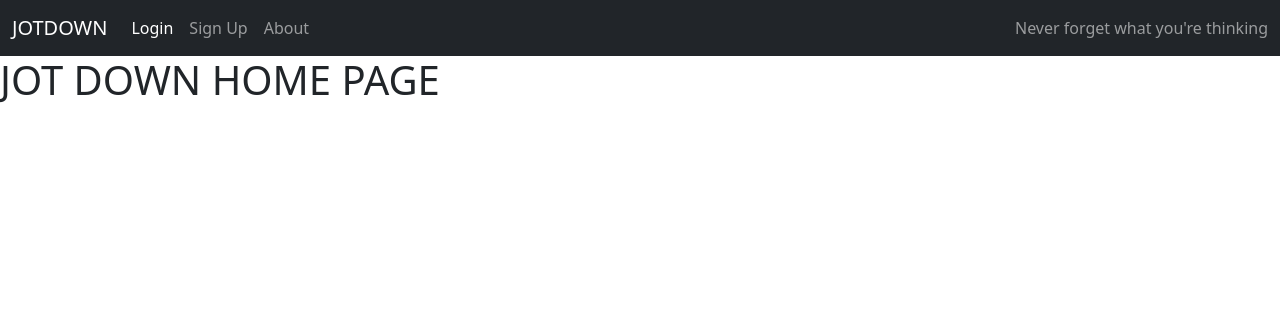
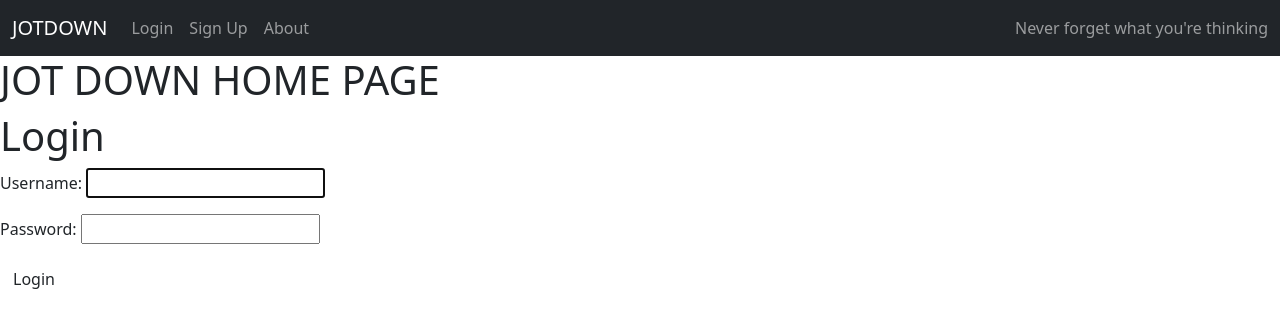
Before and after one commit to PPT87/jot_down, a Django app: page / in a window 1280 px wide. Shown: the top 328 px of the page. Run offline with Django 3.2, Linux system fonts and the light colour scheme.

Commit message:
update nav bar route and create user login and user signup

```diff
--- a/jot_down/settings.py
+++ b/jot_down/settings.py
@@ -119,6 +119,8 @@ USE_TZ = True
 # https://docs.djangoproject.com/en/3.2/howto/static-files/
 
 STATIC_URL = '/static/'
+LOGIN_REDIRECT_URL = 'jots_index'
+LOGOUT_REDIRECT_URL = 'home'
 
 # Default primary key field type
 # https://docs.djangoproject.com/en/3.2/ref/settings/#default-auto-field
--- a/jot_down/urls.py
+++ b/jot_down/urls.py
@@ -19,4 +19,5 @@ from django.urls import path, include
 urlpatterns = [
     path('admin/', admin.site.urls),
     path('', include('main_app.urls')),
+    path('accounts/', include('django.contrib.auth.urls')),
 ]
--- a/main_app/models.py
+++ b/main_app/models.py
@@ -1,5 +1,6 @@
 from django.db import models
 from django.contrib.auth.models import User
+
 
 
 
--- a/main_app/templates/home.html
+++ b/main_app/templates/home.html
@@ -3,5 +3,16 @@
 {% block content %}
 
 <h1>JOT DOWN HOME PAGE</h1>
+{% if not user.is_authenticated %}
+<section>
+  <form action="{% url 'home' %}" method="post" class="login">
+    <h1>Login</h1>
+    {% csrf_token %}
+    {{ form.as_p }}
+    <input type="hidden" name="next" value="{{ next }}">
+    <button type="submit" class="btn submit">Login</button>
+  </form>
+</section>
+{% endif %}
 
 {% endblock %}
--- a/main_app/templates/navbar.html
+++ b/main_app/templates/navbar.html
@@ -1,20 +1,29 @@
 <nav class="navbar navbar-expand-lg navbar-dark bg-dark">
   <div class="container-fluid">
-    <a class="navbar-brand" href="/">JOTDOWN</a>
+    <a class="navbar-brand" href="{% url 'jots_index' %}">JOTDOWN</a>
     <button class="navbar-toggler" type="button" data-bs-toggle="collapse" data-bs-target="#navbarText" aria-controls="navbarText" aria-expanded="false" aria-label="Toggle navigation">
       <span class="navbar-toggler-icon"></span>
     </button>
     <div class="collapse navbar-collapse" id="navbarText">
       <ul class="navbar-nav me-auto mb-2 mb-lg-0">
+        {% if user.is_authenticated %}
         <li class="nav-item">
-          <a class="nav-link active" aria-current="page" href="">Login</a>
+          <a class="nav-link active" aria-current="page" href="{% url 'about'%}">About</a>
         </li>
         <li class="nav-item">
-          <a class="nav-link" href="#">Sign Up</a>
+          <a class="nav-link active" aria-current="page" href="{% url 'logout' %}">Logout</a>
+        </li>
+        {% else %}
+        <li class="nav-item">
+          <a class="nav-link" href="{% url 'home' %}">Login</a>
         </li>
         <li class="nav-item">
-          <a class="nav-link" href="#">About</a>
+          <a class="nav-link" href="{% url 'signup'%}">Sign Up</a>
         </li>
+        <li class="nav-item">
+          <a class="nav-link" href="{% url 'about' %}">About</a>
+        </li>
+        {% endif %}
       </ul>
       <span class="navbar-text">
         Never forget what you're thinking
--- a/main_app/urls.py
+++ b/main_app/urls.py
@@ -3,6 +3,7 @@ from . import views
 
 urlpatterns = [
   path('', views.Home.as_view(), name='home'),
-  path('jots/', views.task_list, name='tasks'),
+  path('jots/', views.jots_index, name='jots_index'),
   path('about/', views.about, name='about'),
+  path('accounts/signup/', views.signup, name='signup'),
 ]
--- a/main_app/views.py
+++ b/main_app/views.py
@@ -1,5 +1,6 @@
 from django.shortcuts import render, redirect
 from django.contrib.auth.views import LoginView
+from django.contrib.auth.forms import UserCreationForm
 from .models import Task, SubTask
 from .forms import TaskForm
 # from django.urls import reverse
@@ -9,18 +10,33 @@ from .forms import TaskForm
 class Home(LoginView):
   template_name = 'home.html'
 
-def task_list(request):
-  tasks = Task.objects.all()
+def jots_index(request):
+  tasks = Task.objects.filter(user=request.user)
+  return render(request, 'jots/index.html', {'tasks': tasks})
 
-  form = TaskForm()
+  # form = TaskForm()
 
-  if request.method == "POST":
-    form = TaskForm(request.POST)
-    if form.is_valid():
-      form.save()
-    return redirect('/jots')
-  context = {'tasks':tasks, 'form':form}
-  return render(request, 'jots/task_list.html', context)
+  # if request.method == "POST":
+  #   form = TaskForm(request.POST)
+  #   if form.is_valid():
+  #     form.save()
+  #   return redirect('/jots')
+  # context = {'tasks':tasks, 'form':form}
+  # return render(request, 'jots/task_list.html', context)
 
 def about(request):
   return render(request, 'about.html')
+
+def signup(request):
+  error_message = ''
+  if request.method == 'POST':
+    form = UserCreationForm(request.POST)
+    if form.is_valid():
+      user = form.save()
+      login(request, user)
+      return redirect('jots_index')
+    else:
+      error_message = 'Invalid sign up - try again'
+  form = UserCreationForm()
+  context = {'form': form, 'error_message': error_message}
+  return render(request, 'signup.html', context)
```
Also changed, not shown: main_app/templates/signup.html (added, +19 -0 lines), main_app/templates/jots/detail.html (renamed from main_app/templates/jots/task_detail.html), main_app/templates/jots/index.html (renamed from main_app/templates/jots/task_list.html).
